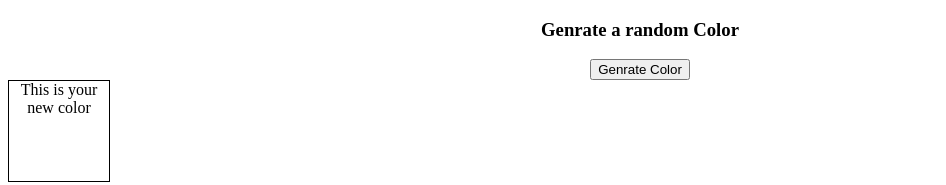
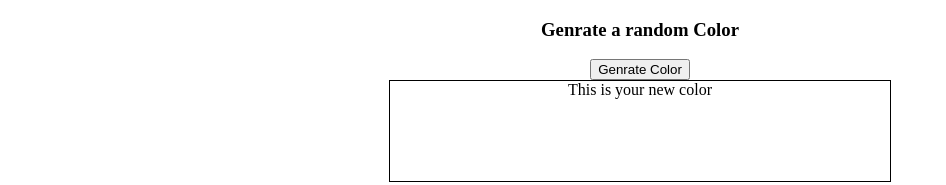
Before and after one commit to Rajaabpro/zero2hero, a plain HTML site: page app.html in a window 1280 px wide. Shown: the whole page, without its empty margins (0-946 px from the left). Drawn offline with Linux system fonts and the light colour scheme.

Commit message:
Update div styles in app.css to set width to 500px and add margin for centering

```diff
--- a/app.css
+++ b/app.css
@@ -1,8 +1,10 @@
 *{
     text-align: center;
+
 }
 div{
     height: 100px;
-    width: 100px;
+    width: 500px;
     border: 1px solid black;
+    margin: auto;
 }
```
